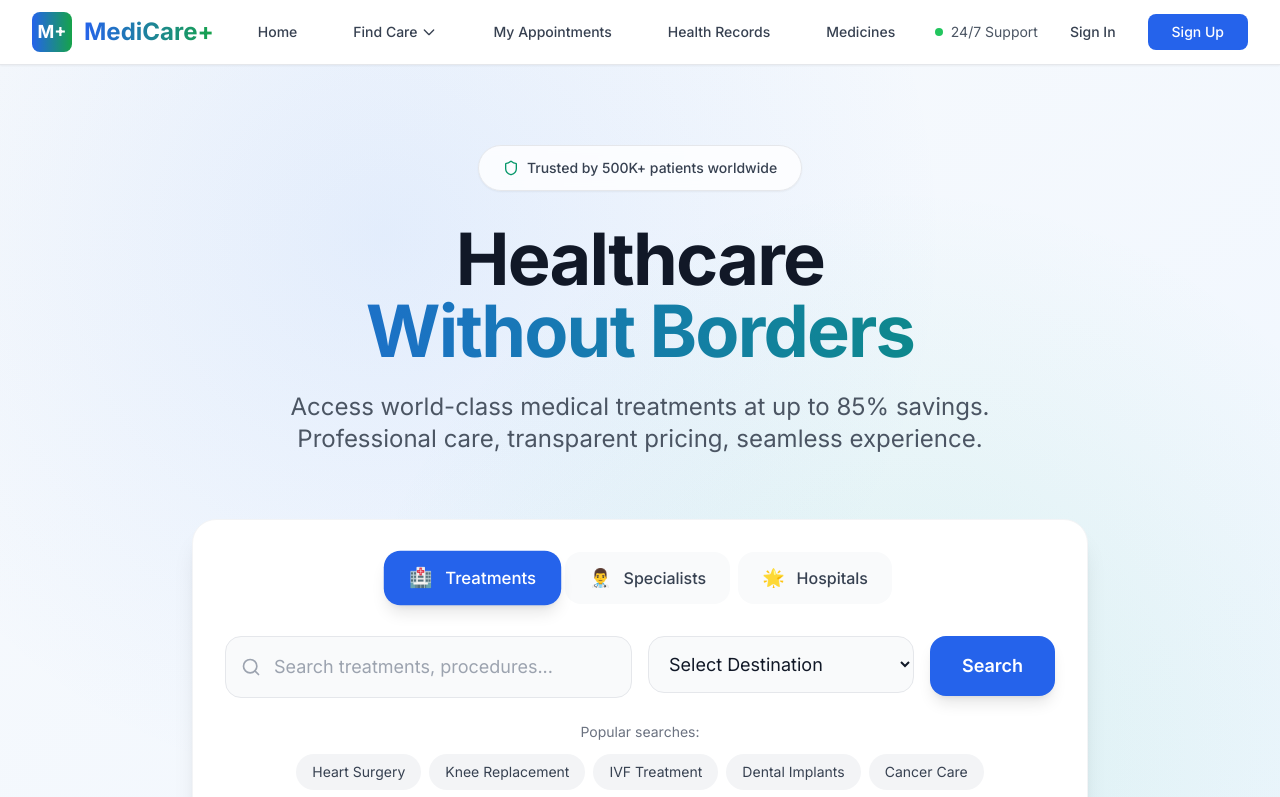
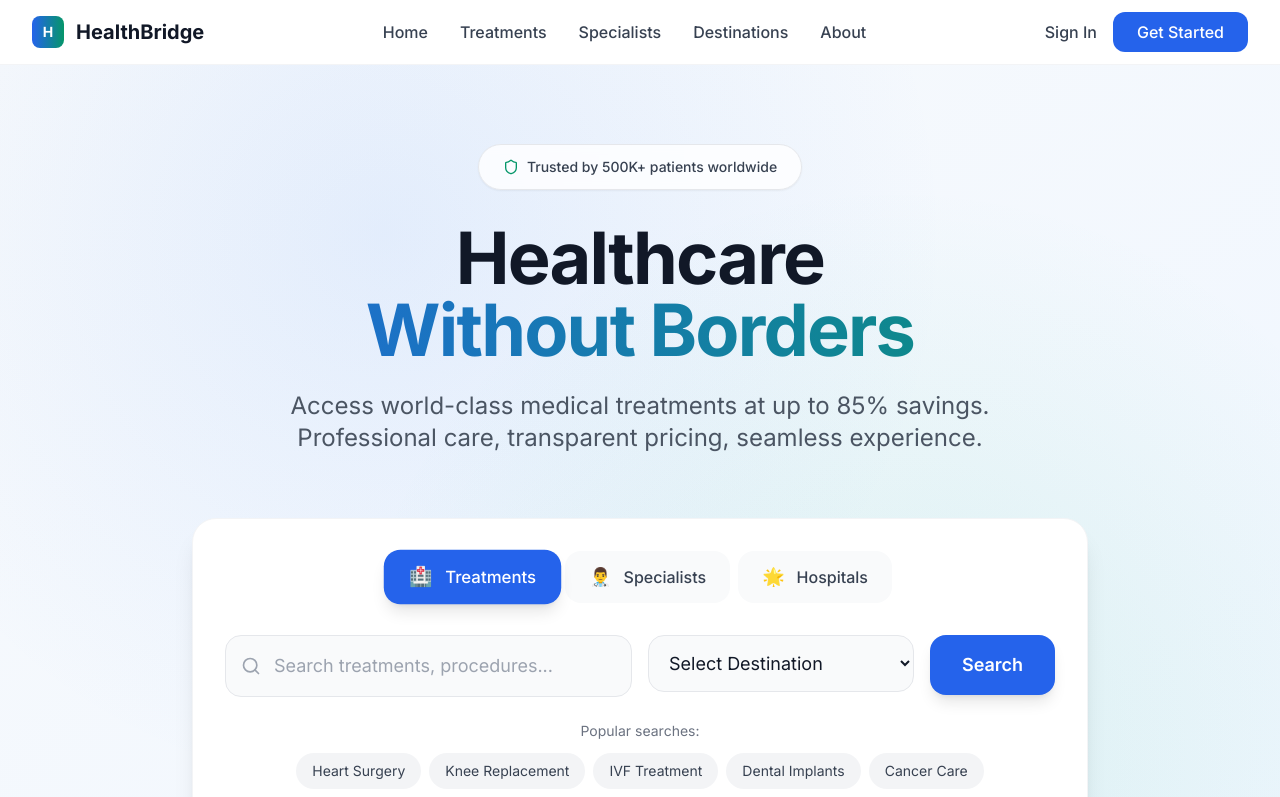
Before and after one commit to DaddyCool98/practo-clone, a Next.js app: page / in a window 1280 px wide. Shown: the top 797 px of the page. Built offline with nearby package versions, Linux system fonts and the light colour scheme.

Commit message:
Update layout with minimalistic, professional navigation design

```diff
--- a/app/layout.js
+++ b/app/layout.js
@@ -4,71 +4,54 @@ import { Inter } from 'next/font/google'
 const inter = Inter({ subsets: ['latin'] })
 
 export const metadata = {
-  title: 'MediCare+ | Your Health, Simplified',
-  description: 'Connect with verified doctors, book appointments instantly, and manage your health journey with ease. Healthcare made simple and accessible.',
+  title: 'HealthBridge | Healthcare Without Borders',
+  description: 'Access world-class medical treatments at up to 85% savings. Professional care, transparent pricing, seamless experience.',
 }
 
 export default function RootLayout({ children }) {
   return (
     <html lang="en">
       <body className={inter.className}>
-        <nav className="bg-white shadow-sm border-b sticky top-0 z-50">
+        {/* Navigation */}
+        <nav className="fixed top-0 w-full bg-white/80 backdrop-blur-lg border-b border-gray-100 z-50">
           <div className="max-w-7xl mx-auto px-4 sm:px-6 lg:px-8">
             <div className="flex justify-between items-center h-16">
-              <div className="flex items-center space-x-8">
-                <div className="flex-shrink-0">
+              {/* Logo */}
               <div className="flex items-center">
-                    <div className="w-10 h-10 bg-gradient-to-r from-blue-600 to-green-600 rounded-lg flex items-center justify-center mr-3">
-                      <span className="text-white font-bold text-lg">M+</span>
+                <div className="flex items-center space-x-3">
+                  <div className="w-8 h-8 bg-gradient-to-r from-blue-600 to-emerald-600 rounded-lg flex items-center justify-center">
+                    <span className="text-white font-bold text-sm">H</span>
                   </div>
-                    <h1 className="text-2xl font-bold bg-gradient-to-r from-blue-600 to-green-600 bg-clip-text text-transparent">
-                      MediCare+
-                    </h1>
+                  <span className="text-xl font-bold text-gray-900">HealthBridge</span>
                 </div>
               </div>
 
-                <div className="hidden md:flex space-x-8">
-                  <a href="/" className="text-gray-700 hover:text-blue-600 px-3 py-2 text-sm font-medium transition-colors">
+              {/* Navigation Links */}
+              <div className="hidden md:flex items-center space-x-8">
+                <a href="/" className="text-gray-700 hover:text-blue-600 font-medium transition-colors">
                   Home
                 </a>
-                  <div className="relative group">
-                    <button className="text-gray-700 hover:text-blue-600 px-3 py-2 text-sm font-medium transition-colors flex items-center">
-                      Find Care
-                      <svg className="ml-1 h-4 w-4" fill="none" stroke="currentColor" viewBox="0 0 24 24">
-                        <path strokeLinecap="round" strokeLinejoin="round" strokeWidth={2} d="M19 9l-7 7-7-7" />
-                      </svg>
-                    </button>
-                    <div className="absolute left-0 mt-2 w-48 bg-white rounded-lg shadow-lg border border-gray-100 opacity-0 invisible group-hover:opacity-100 group-hover:visible transition-all duration-200">
-                      <a href="/doctors" className="block px-4 py-3 text-sm text-gray-700 hover:bg-gray-50">Find Doctors</a>
-                      <a href="/instant-consult" className="block px-4 py-3 text-sm text-gray-700 hover:bg-gray-50">Instant Consult</a>
-                      <a href="/health-checkup" className="block px-4 py-3 text-sm text-gray-700 hover:bg-gray-50">Health Checkup</a>
-                    </div>
-                  </div>
-                  <a href="/appointments" className="text-gray-700 hover:text-blue-600 px-3 py-2 text-sm font-medium transition-colors">
-                    My Appointments
+                <a href="/search" className="text-gray-700 hover:text-blue-600 font-medium transition-colors">
+                  Treatments
                 </a>
-                  <a href="/health-records" className="text-gray-700 hover:text-blue-600 px-3 py-2 text-sm font-medium transition-colors">
-                    Health Records
+                <a href="/doctors" className="text-gray-700 hover:text-blue-600 font-medium transition-colors">
+                  Specialists
                 </a>
-                  <a href="/medicines" className="text-gray-700 hover:text-blue-600 px-3 py-2 text-sm font-medium transition-colors">
-                    Medicines
+                <a href="/destinations" className="text-gray-700 hover:text-blue-600 font-medium transition-colors">
+                  Destinations
+                </a>
+                <a href="/about" className="text-gray-700 hover:text-blue-600 font-medium transition-colors">
+                  About
                 </a>
               </div>
-              </div>
 
+              {/* CTA Buttons */}
               <div className="flex items-center space-x-4">
-                <div className="hidden md:flex items-center space-x-3">
-                  <div className="flex items-center text-sm text-gray-600">
-                    <div className="w-2 h-2 bg-green-500 rounded-full mr-2"></div>
-                    <span>24/7 Support</span>
-                  </div>
-                </div>
-
-                <button className="text-gray-700 hover:text-blue-600 px-4 py-2 text-sm font-medium transition-colors">
+                <button className="text-gray-700 hover:text-blue-600 font-medium transition-colors">
                   Sign In
                 </button>
-                <button className="bg-blue-600 hover:bg-blue-700 text-white px-6 py-2 rounded-lg text-sm font-medium transition-colors">
-                  Sign Up
+                <button className="bg-blue-600 hover:bg-blue-700 text-white px-6 py-2 rounded-xl font-medium transition-colors">
+                  Get Started
                 </button>
 
                 {/* Mobile menu button */}
@@ -82,20 +65,24 @@ export default function RootLayout({ children }) {
           </div>
         </nav>
 
-        <main>{children}</main>
+        {/* Main Content */}
+        <main className="pt-16">{children}</main>
 
+        {/* Footer */}
         <footer className="bg-gray-900 text-white">
           <div className="max-w-7xl mx-auto px-4 sm:px-6 lg:px-8 py-16">
-            <div className="grid md:grid-cols-4 gap-8">
-              <div className="col-span-1">
-                <div className="flex items-center mb-6">
-                  <div className="w-10 h-10 bg-gradient-to-r from-blue-600 to-green-600 rounded-lg flex items-center justify-center mr-3">
-                    <span className="text-white font-bold text-lg">M+</span>
+            <div className="grid md:grid-cols-5 gap-8">
+              {/* Brand */}
+              <div className="md:col-span-2">
+                <div className="flex items-center space-x-3 mb-6">
+                  <div className="w-8 h-8 bg-gradient-to-r from-blue-600 to-emerald-600 rounded-lg flex items-center justify-center">
+                    <span className="text-white font-bold text-sm">H</span>
                   </div>
-                  <h3 className="text-2xl font-bold">MediCare+</h3>
+                  <span className="text-xl font-bold">HealthBridge</span>
                 </div>
-                <p className="text-gray-400 mb-6">
-                  Your trusted healthcare partner. Making quality healthcare accessible to everyone.
+                <p className="text-gray-400 mb-6 leading-relaxed">
+                  Connecting patients with world-class healthcare at transparent, affordable prices.
+                  Your health journey, simplified.
                 </p>
                 <div className="flex space-x-4">
                   <a href="#" className="w-10 h-10 bg-gray-800 rounded-lg flex items-center justify-center hover:bg-gray-700 transition-colors">
@@ -110,27 +97,29 @@ export default function RootLayout({ children }) {
                 </div>
               </div>
 
+              {/* Services */}
               <div>
-                <h4 className="text-lg font-semibold mb-6">For Patients</h4>
+                <h4 className="text-lg font-semibold mb-6">Services</h4>
                 <ul className="space-y-3 text-gray-400">
-                  <li><a href="#" className="hover:text-white transition-colors">Find Doctors</a></li>
-                  <li><a href="#" className="hover:text-white transition-colors">Book Appointment</a></li>
-                  <li><a href="#" className="hover:text-white transition-colors">Instant Consult</a></li>
-                  <li><a href="#" className="hover:text-white transition-colors">Health Records</a></li>
-                  <li><a href="#" className="hover:text-white transition-colors">Medicine Delivery</a></li>
+                  <li><a href="#" className="hover:text-white transition-colors">Treatment Search</a></li>
+                  <li><a href="#" className="hover:text-white transition-colors">Specialist Consultation</a></li>
+                  <li><a href="#" className="hover:text-white transition-colors">Travel Planning</a></li>
+                  <li><a href="#" className="hover:text-white transition-colors">Recovery Support</a></li>
                 </ul>
               </div>
 
+              {/* Destinations */}
               <div>
-                <h4 className="text-lg font-semibold mb-6">For Doctors</h4>
+                <h4 className="text-lg font-semibold mb-6">Destinations</h4>
                 <ul className="space-y-3 text-gray-400">
-                  <li><a href="#" className="hover:text-white transition-colors">Join as Doctor</a></li>
-                  <li><a href="#" className="hover:text-white transition-colors">Doctor Portal</a></li>
-                  <li><a href="#" className="hover:text-white transition-colors">Telemedicine</a></li>
-                  <li><a href="#" className="hover:text-white transition-colors">Practice Management</a></li>
+                  <li><a href="#" className="hover:text-white transition-colors">India</a></li>
+                  <li><a href="#" className="hover:text-white transition-colors">Thailand</a></li>
+                  <li><a href="#" className="hover:text-white transition-colors">Singapore</a></li>
+                  <li><a href="#" className="hover:text-white transition-colors">Turkey</a></li>
                 </ul>
               </div>
 
+              {/* Support */}
               <div>
                 <h4 className="text-lg font-semibold mb-6">Support</h4>
                 <ul className="space-y-3 text-gray-400">
@@ -142,14 +131,15 @@ export default function RootLayout({ children }) {
               </div>
             </div>
 
+            {/* Bottom Bar */}
             <div className="border-t border-gray-800 mt-12 pt-8">
               <div className="flex flex-col md:flex-row justify-between items-center">
                 <p className="text-gray-400 text-sm">
-                  © 2024 MediCare+. All rights reserved. Your health, our priority.
+                  © 2024 HealthBridge. All rights reserved.
                 </p>
                 <div className="flex items-center space-x-6 mt-4 md:mt-0">
                   <div className="flex items-center text-sm text-gray-400">
-                    <div className="w-2 h-2 bg-green-500 rounded-full mr-2"></div>
+                    <div className="w-2 h-2 bg-emerald-500 rounded-full mr-2"></div>
                     <span>All systems operational</span>
                   </div>
                   <div className="text-sm text-gray-400">
```
Lines whose indentation alone changed are shown as unchanged.
